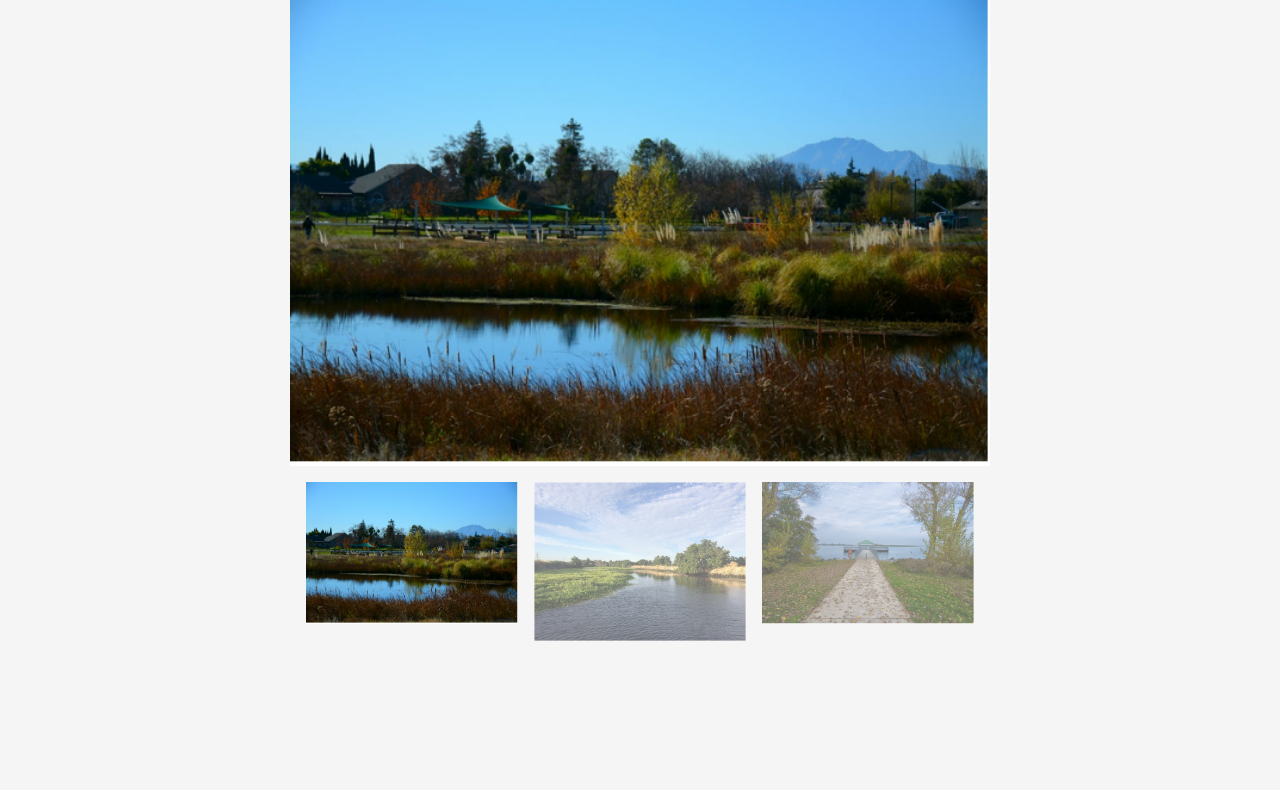
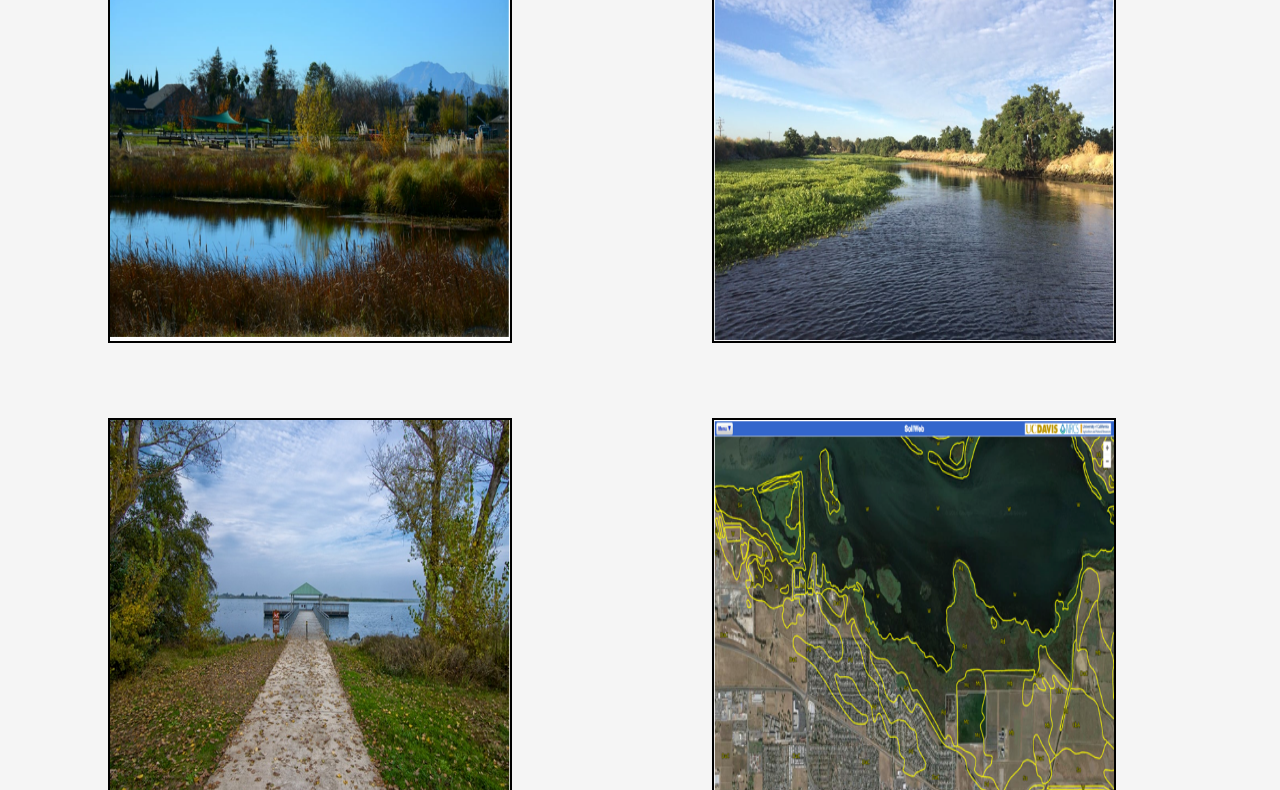
Before and after one commit to soilisnotdirt/soilisnotdirt.github.io, a plain HTML site: page pictures.html in a window 1280 px wide. Shown: the part 144-934 px from the top of the page. Before the commit the page ends 801 px from the top, so only its background shows below. Drawn offline with nearby package versions, Linux system fonts and the light colour scheme.

Commit message:
doneodnoendone

```diff
--- a/pictures.html
+++ b/pictures.html
@@ -1,8 +1,6 @@
 <!DOCTYPE html>
 <!-- www.w3schools.com credit for slideshow with pictures -->
 <html>
-	<meta name="viewport" content="width=device-width, initial-scale=1">
-	<link rel="stylesheet" href="http://www.w3schools.com/lib/w3.css">
 	<head>
 		<title>Soil is Not Dirt</title>
 		<link rel="stylesheet" type="text/css" href="style.css">
@@ -24,57 +22,13 @@
 			<a href="shop.html"><button class="button-shop">Shop</button></a>
 		</div>
 
-			<div class="w3-container">
-			  <h2>Pictures of Big Break National Park</h2>
+		<div class="sellingitems"><img src="river1.png" alt="river1" width="400px" height="400px" style="padding-bottom:0.5em;" /> </div>
 
-			</div>
+		<div class="sellingitems"><img src="river2.png" alt="river2" width="400px" height="400px" style="padding-bottom:0.5em;" /> </div>
 
-			<div class="w3-content" style="max-width:700px">
-			  <img class="mySlides" src="river1.png" style="width:100%">
-			  <img class="mySlides" src="river2.png" style="width:100%">
-			  <img class="mySlides" src="road.png" style="width:100%">
+		<div class="sellingitems"><img src="road.png" alt="girldirt2" width="400px" height=400px" style="padding-bottom:0.5em;" /> </div>
 
-			  <div class="w3-row-padding w3-section">
-			    <div class="w3-col s4">
-			      <img class="demo w3-opacity w3-hover-opacity-off" src="river1.png" style="width:100%" onclick="currentDiv(1)">
-			    </div>
-			    <div class="w3-col s4">
-			      <img class="demo w3-opacity w3-hover-opacity-off" src="river2.png" style="width:100%" onclick="currentDiv(2)">
-			    </div>
-			    <div class="w3-col s4">
-			      <img class="demo w3-opacity w3-hover-opacity-off" src="road.png" style="width:100%" onclick="currentDiv(3)">
-			    </div>
-			  </div>
-			</div>
-
-			<script>
-			var slideIndex = 1;
-			showDivs(slideIndex);
-
-			function plusDivs(n) {
-			  showDivs(slideIndex += n);
-			}
-
-			function currentDiv(n) {
-			  showDivs(slideIndex = n);
-			}
-
-			function showDivs(n) {
-			  var i;
-			  var x = document.getElementsByClassName("mySlides");
-			  var dots = document.getElementsByClassName("demo");
-			  if (n > x.length) {slideIndex = 1}
-			  if (n < 1) {slideIndex = x.length}
-			  for (i = 0; i < x.length; i++) {
-			     x[i].style.display = "none";
-			  }
-			  for (i = 0; i < dots.length; i++) {
-			     dots[i].className = dots[i].className.replace(" w3-opacity-off", "");
-			  }
-			  x[slideIndex-1].style.display = "block";
-			  dots[slideIndex-1].className += " w3-opacity-off";
-			}
-			</script>
+		<div class="sellingitems"><img src="map1.png" alt="map1" width="400px" height="400px" style="padding-bottom:0.5em;" /> </div>
 
 
 	</body>
```
